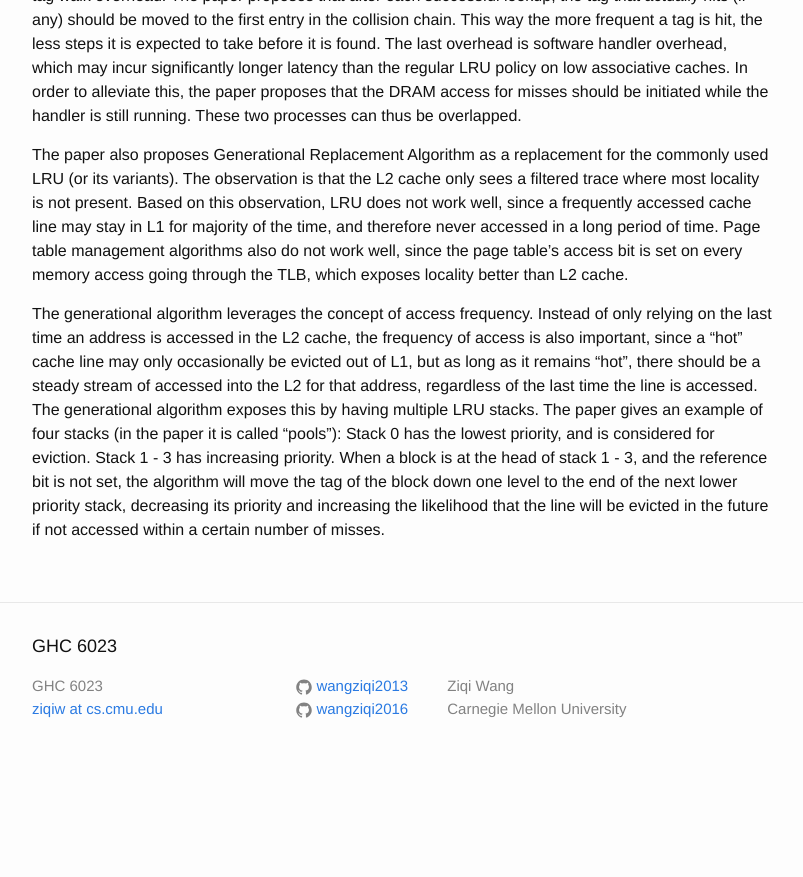
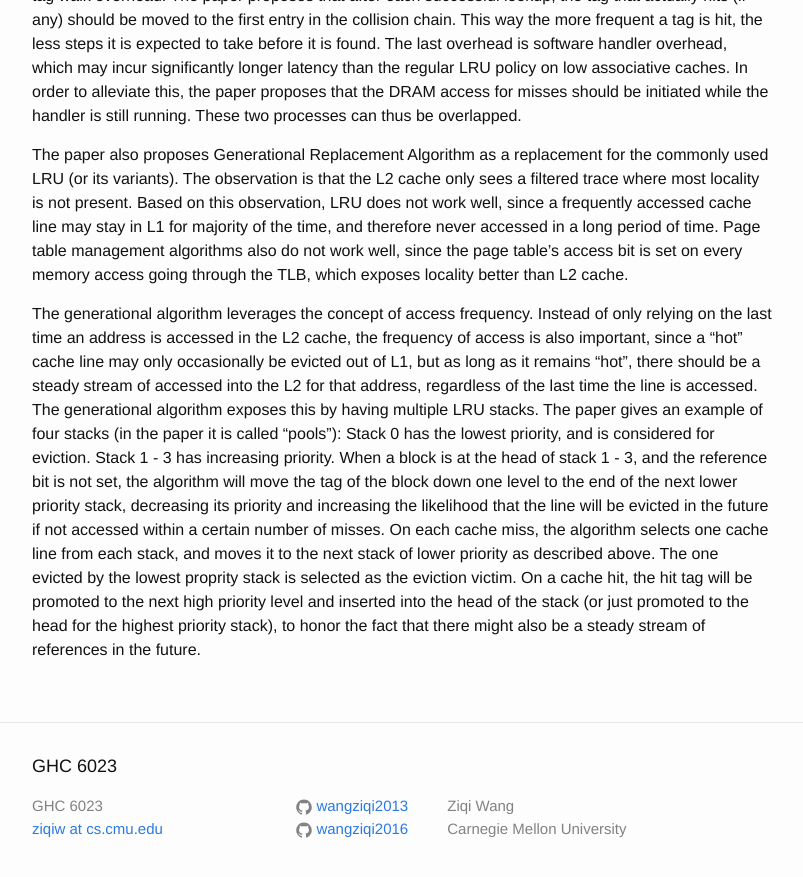
Before and after one commit to wangziqi2013/wangziqi2013.github.io, a Jekyll site: the page built from _posts/2020-05-22-iic.markdown, in a window 1280 px wide and 900 px high, scrolled down 2740 px. Shown: the top 877 px of the window, without its empty margins (238-1041 px from the left). Built offline with Jekyll 4.4.1, drawn with Linux system fonts in a browser that asks for light colours; before the commit the page ends 3520 px from its top, so only the background shows below that.

Commit message:
Adding algo details

```diff
--- a/_posts/2020-05-22-iic.markdown
+++ b/_posts/2020-05-22-iic.markdown
@@ -120,4 +120,8 @@ LRU stacks. The paper gives an example of four stacks (in the paper it is called
 and is considered for eviction. Stack 1 - 3 has increasing priority. When a block is at the head of stack 1 - 3, and the
 reference bit is not set, the algorithm will move the tag of the block down one level to the end of the next lower priority
 stack, decreasing its priority and increasing the likelihood that the line will be evicted in the future if not accessed
-within a certain number of misses.
+within a certain number of misses. On each cache miss, the algorithm selects one cache line from each stack, and moves it
+to the next stack of lower priority as described above. The one evicted by the lowest proprity stack is selected as
+the eviction victim. On a cache hit, the hit tag will be promoted to the next high priority level and inserted into the
+head of the stack (or just promoted to the head for the highest priority stack), to honor the fact that there might also
+be a steady stream of references in the future.
```
